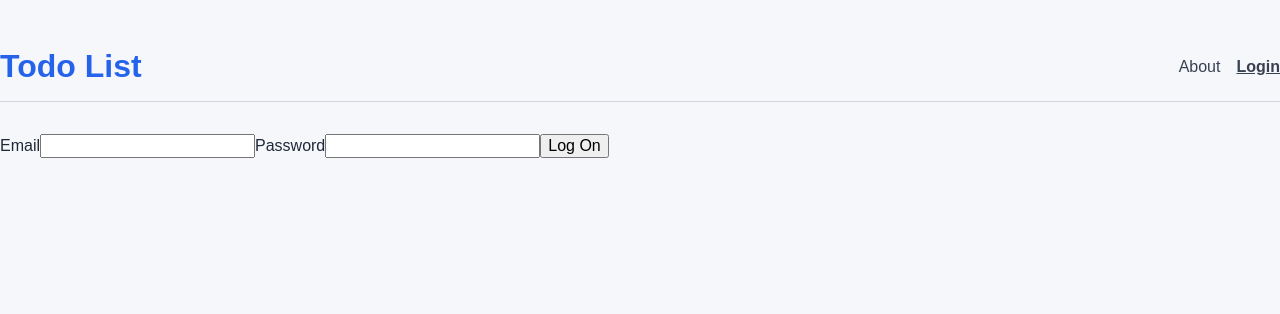
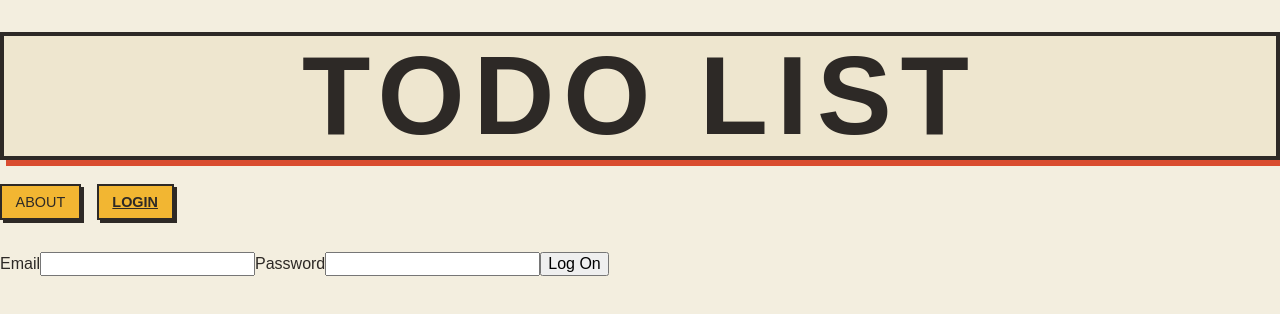
Before and after one commit to liyah2/todo-list, a React (Vite) app: page /login in a window 1280 px wide. Shown: the top 314 px of the page. Built offline with nearby package versions, Linux system fonts and the light colour scheme.

Commit message:
Updated to do styling

```diff
--- a/src/App.css
+++ b/src/App.css
@@ -9,45 +9,75 @@
 }
 
 .header {
-  display: flex;
-  align-items: center;
-  justify-content: space-between;
   margin-bottom: 2rem;
-  padding: 1rem 0;
-  border-bottom: 1px solid #d1d5db;
+}
+
+.title-box {
+  border: 4px solid #2d2926;
+  background: #eee6cf;
+  padding: 0.6rem 1rem;
+  text-align: center;
+  box-shadow: 6px 6px 0 #d94c2f;
 }
 
 .app-title {
   margin: 0;
-  color: #2563eb;
+  color: #2d2926;
+  font-size: clamp(3rem, 11vw, 7rem);
+  font-weight: 900;
+  line-height: 0.9;
+  letter-spacing: 0.08em;
+  text-transform: uppercase;
+}
+
+.header-actions {
+  display: flex;
+  align-items: center;
+  justify-content: space-between;
+  gap: 1rem;
+  margin-top: 1.5rem;
+  flex-wrap: wrap;
 }
 
 .nav-list {
   list-style: none;
   display: flex;
-  gap: 1rem;
+  gap: 0.75rem;
   padding: 0;
   margin: 0;
+  flex-wrap: wrap;
 }
 
 .nav-list a {
-  color: #374151;
+  display: inline-block;
+  border: 2px solid #2d2926;
+  padding: 0.5rem 0.85rem;
+  background: #f2b632;
+  color: #2d2926;
   text-decoration: none;
+  font-weight: 800;
+  text-transform: uppercase;
+  font-size: 0.9rem;
+  box-shadow: 3px 3px 0 #2d2926;
 }
 
 .nav-list a:hover {
-  color: #2563eb;
+  transform: translate(-1px, -1px);
+  box-shadow: 4px 4px 0 #2d2926;
 }
 
 .logout-btn {
-  border: none;
-  border-radius: 8px;
-  padding: 0.6rem 1rem;
-  background: #2563eb;
-  color: white;
+  border: 2px solid #2d2926;
+  padding: 0.5rem 0.85rem;
+  background: #d94c2f;
+  color: #fffdf6;
   cursor: pointer;
+  font-weight: 800;
+  text-transform: uppercase;
+  box-shadow: 3px 3px 0 #2d2926;
 }
 
 .logout-btn:hover {
-  background: #1d4ed8;
+  transform: translate(-1px, -1px);
+  box-shadow: 4px 4px 0 #2d2926;
 }
--- a/src/index.css
+++ b/src/index.css
@@ -5,8 +5,8 @@
 body {
   margin: 0;
   font-family: Arial, Helvetica, sans-serif;
-  background: #f6f7fb;
-  color: #1f2937;
+  background: #f3eedf;
+  color: #2d2926;
 }
 
 button,
```
